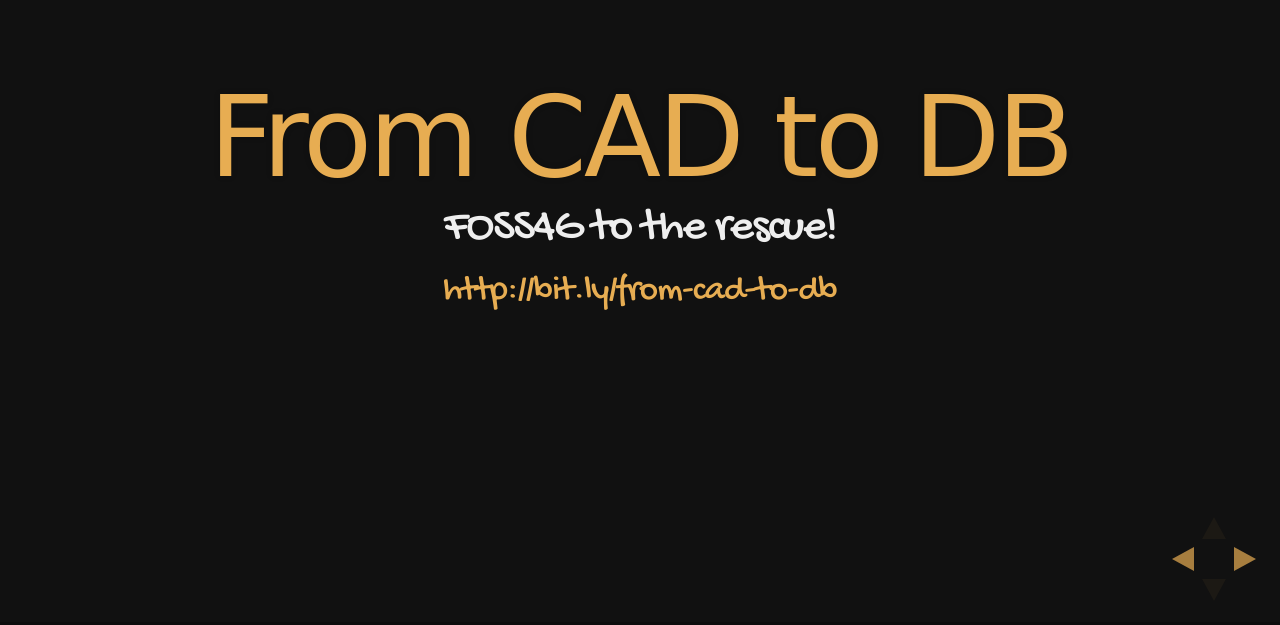
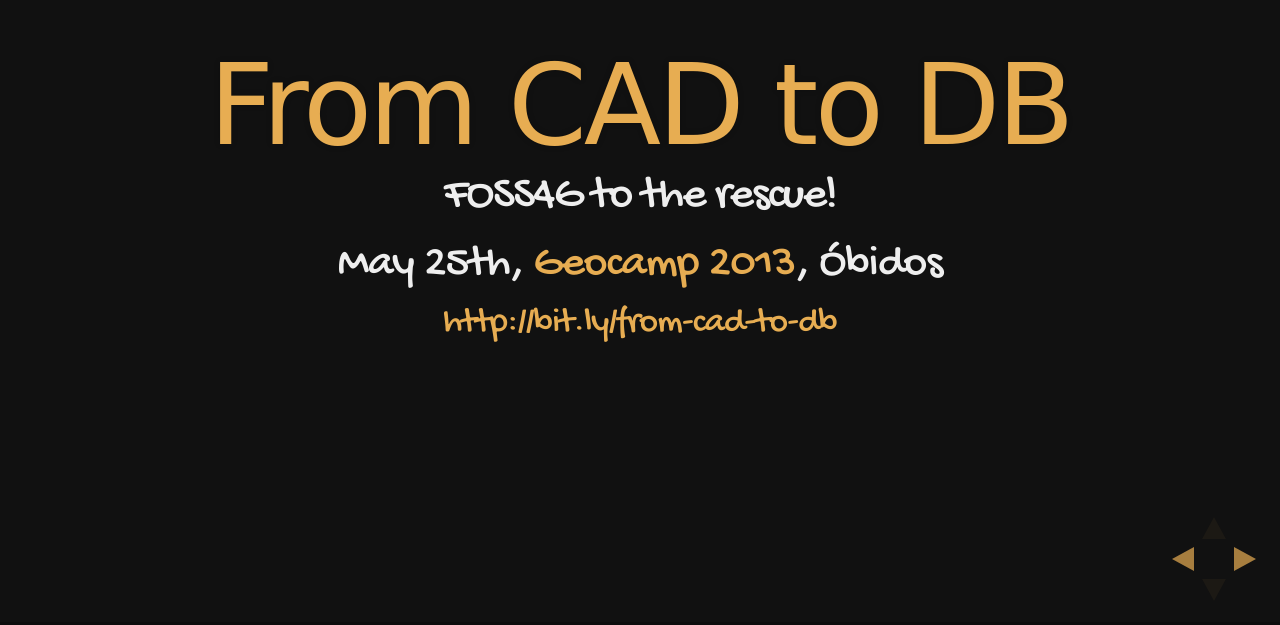
Before and after one commit to jsanz/slides-from-cad-to-db, a plain HTML site: page index.html in a window 1280 px wide. Shown: the part 175-800 px from the top of the page. Drawn offline with nearby package versions, Linux system fonts and the light colour scheme; a web font is replaced by a local one.

Commit message:
added date and place to title slide

```diff
--- a/index.html
+++ b/index.html
@@ -33,6 +33,8 @@
       <section>
         <h1>From CAD to DB</h1>
         <h3>FOSS4G to the rescue!</h3>
+
+        <p>May 25th, <a href="http://geocampers.com/">Geocamp 2013</a>, Óbidos </p>
 
         <p style="font-size:larger;">
           <a href="http://bit.ly/from-cad-to-db">
```
